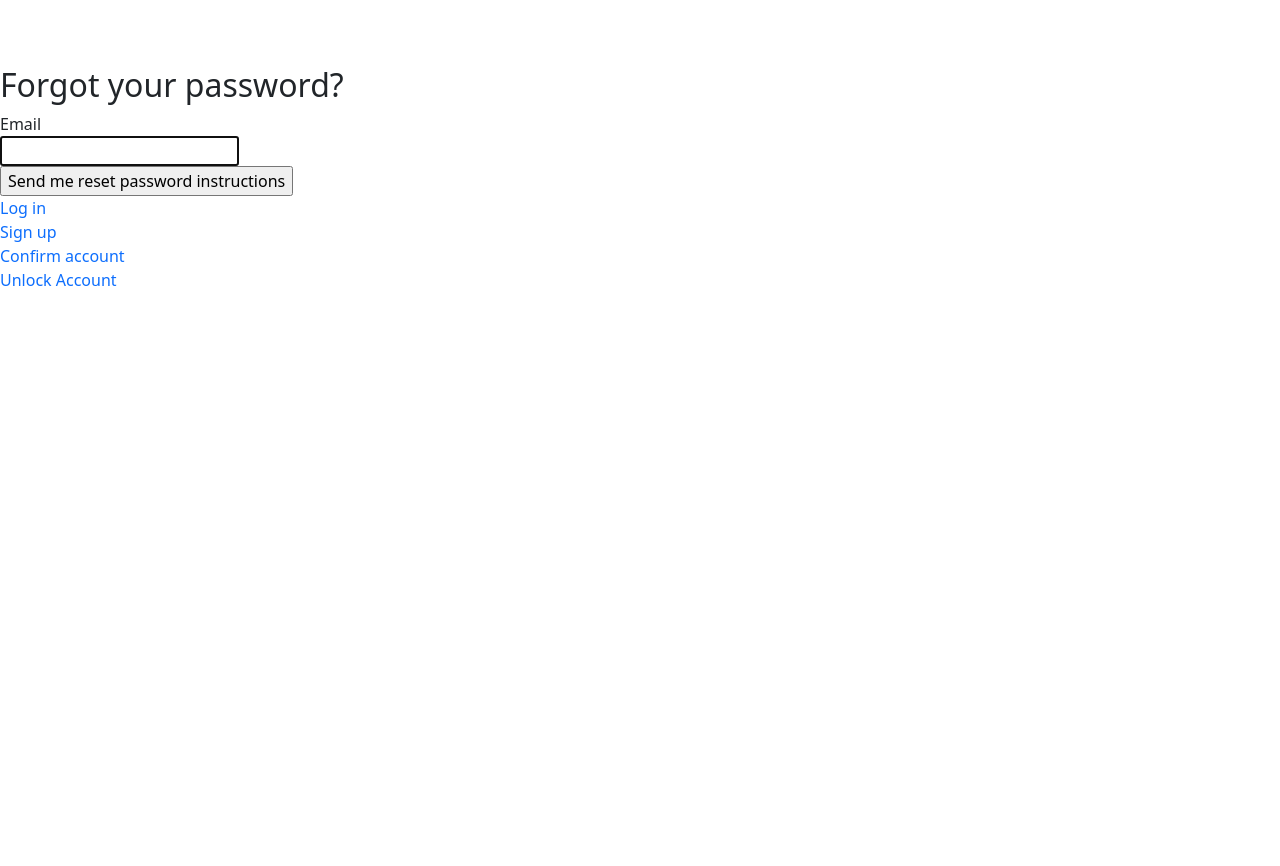
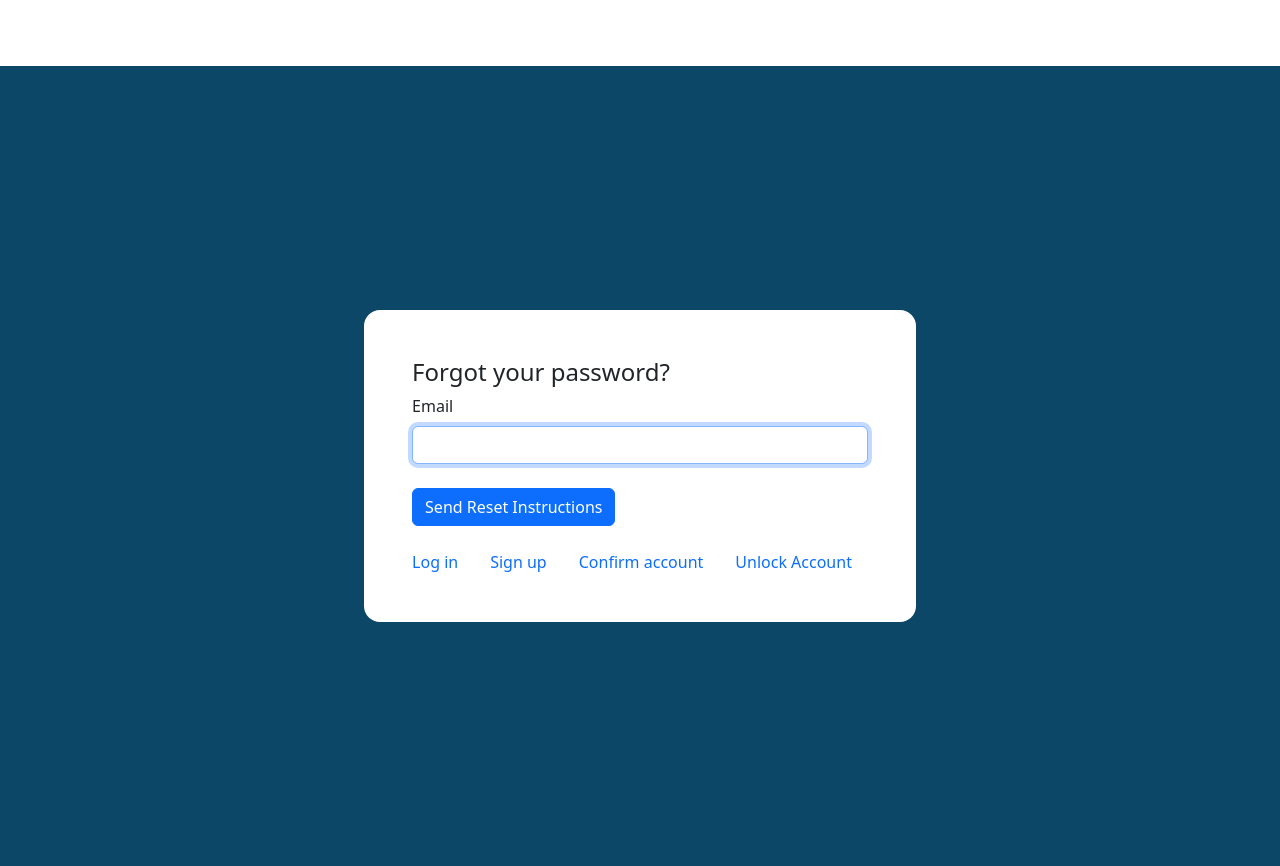
Before and after one commit to Thoth1111/Customer-Service-ITS, a Rails app: page /users/password/new in a window 1280 px wide. Before the commit the page ends 286 px from the top, so only its background shows below. Run offline with Rails 7, Linux system fonts and the light colour scheme; style sheets or scripts are compiled from the project's sources; some libraries are stand-ins or nearby versions.

Commit message:
Add basic styling to forgot password page

```diff
--- a/app/views/devise/passwords/new.html.erb
+++ b/app/views/devise/passwords/new.html.erb
@@ -1,16 +1,21 @@
-<h2>Forgot your password?</h2>
+<section class="vh-100 d-flex align-items-center"  style="background-color: #0C4767;">
+  <div class="container p-5 my-auto w-auto" style="background-color: white; border-radius: 1rem">
+    <h4>Forgot your password?</h4>
 
     <%= form_for(resource, as: resource_name, url: password_path(resource_name), html: { method: :post }) do |f| %>
       <%= render "devise/shared/error_messages", resource: resource %>
 
-  <div class="field">
-    <%= f.label :email %><br />
-    <%= f.email_field :email, autofocus: true, autocomplete: "email" %>
+      <div class="form-outline mb-4">
+        <%= f.label :email, class: "form-label" %><br />
+        <%= f.email_field :email, autofocus: true, autocomplete: "email", class: "form-control" %>
       </div>
 
-  <div class="actions">
-    <%= f.submit "Send me reset password instructions" %>
+      <div>
+        <%= f.submit "Send Reset Instructions", class: "btn btn-primary btn-block mb-4" %>
       </div>
     <% end %>
-
+    <div class="d-flex justify-content-center gap-3">
       <%= render "devise/shared/links" %>
+    </div>
+  </div>
+</section>
```
Lines whose indentation alone changed are shown as unchanged.
